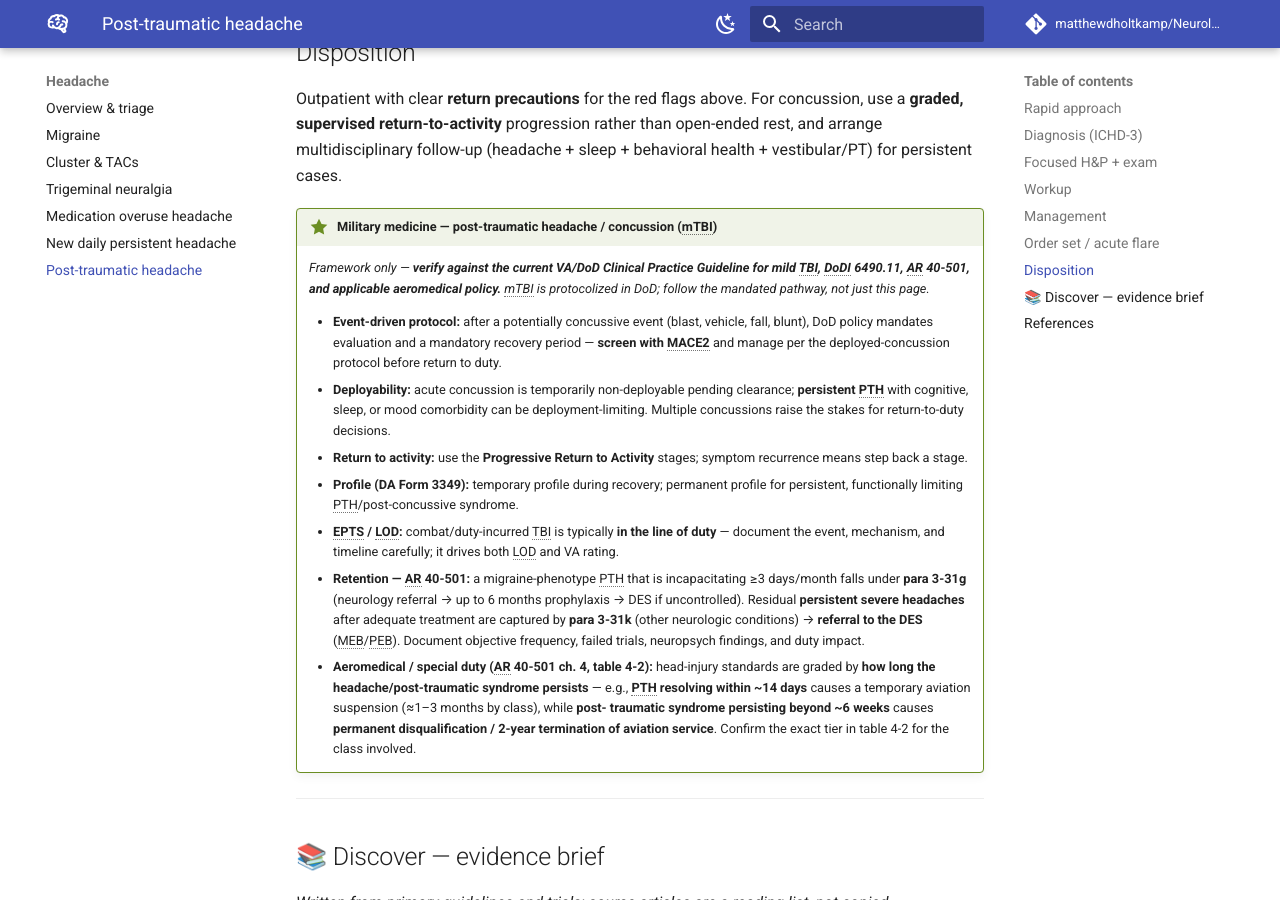
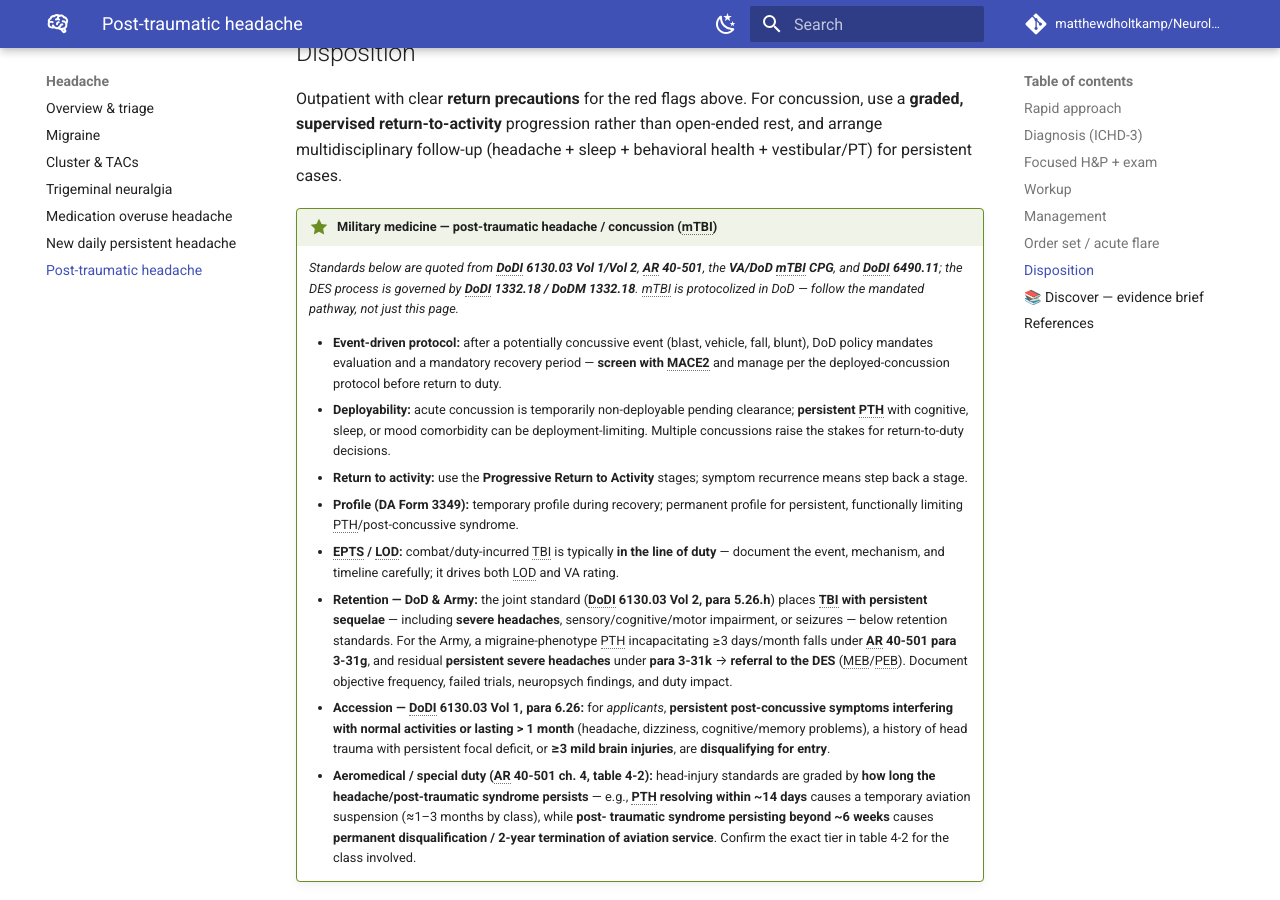
Before and after one commit to matthewdholtkamp/Neurology, an MkDocs documentation site: the page built from docs/headache/post-traumatic.md, in a window 1280 px wide and 900 px high, scrolled down 2495 px. Built offline with MkDocs 1.6.1 and Material for MkDocs 9.7.7, drawn with Linux system fonts in a browser that asks for light colours; comment, search, counter and statistics services are not loaded; some of the changed text lies outside the part shown.

Commit message:
Add DoD-wide joint standards (DoDI 6130.03) to military boxes
User provided the current (2026) joint standards. Layered them above the Army reg:
- Retention DoDI 6130.03 Vol 2: headache 5.26.g ("frequent incapacitating attacks";
  AR 40-501 3-31g supplies the >=3 days/month number), TBI sequelae 5.26.h, diplopia
  5.4.e (identical to AR 40-501 3-7b).
- Accession DoDI 6130.03 Vol 1: headache history 6.26.e, cluster 6.26.g, post-
  concussive >1 month 6.26.k, vestibular/Meniere/recurrent vertigo 6.5 (a hard stop
  for applicants), current/recurrent diplopia 6.5.
- Deployability primer: added the DoD accession-vs-retention two-tier framework and
  the DES manuals (DoDM 1332.18 Vol 1 Processes 2023 / Vol 2 QA 2024).
Updated intro caveats and dated verified notes across migraine, cluster, diplopia,
dizziness, post-traumatic, and the primer.

Co-Authored-By: Claude Opus 4.8 <noreply@anthropic.com>

```diff
--- a/docs/headache/post-traumatic.md
+++ b/docs/headache/post-traumatic.md
@@ -90,9 +90,9 @@ multidisciplinary follow-up (headache + sleep + behavioral health + vestibular/P
 cases.
 
 !!! military "Military medicine — post-traumatic headache / concussion (mTBI)"
-    *Framework only — **verify against the current VA/DoD Clinical Practice Guideline for
-    mild TBI, DoDI 6490.11, AR 40-501, and applicable aeromedical policy.** mTBI is protocolized
-    in DoD; follow the mandated pathway, not just this page.*
+    *Standards below are quoted from **DoDI 6130.03 Vol 1/Vol 2**, **AR 40-501**, the **VA/DoD mTBI
+    CPG**, and **DoDI 6490.11**; the DES process is governed by **DoDI 1332.18 / DoDM 1332.18**.
+    mTBI is protocolized in DoD — follow the mandated pathway, not just this page.*
 
     - **Event-driven protocol:** after a potentially concussive event (blast, vehicle, fall,
       blunt), DoD policy mandates evaluation and a mandatory recovery period — **screen with
@@ -106,11 +106,16 @@ cases.
       persistent, functionally limiting PTH/post-concussive syndrome.
     - **EPTS / LOD:** combat/duty-incurred TBI is typically **in the line of duty** — document
       the event, mechanism, and timeline carefully; it drives both LOD and VA rating.
-    - **Retention — AR 40-501:** a migraine-phenotype PTH that is incapacitating ≥3 days/month
-      falls under **para 3-31g** (neurology referral → up to 6 months prophylaxis → DES if
-      uncontrolled). Residual **persistent severe headaches** after adequate treatment are captured
-      by **para 3-31k** (other neurologic conditions) → **referral to the DES** (MEB/PEB). Document
-      objective frequency, failed trials, neuropsych findings, and duty impact.
+    - **Retention — DoD & Army:** the joint standard (**DoDI 6130.03 Vol 2, para 5.26.h**) places
+      **TBI with persistent sequelae** — including **severe headaches**, sensory/cognitive/motor
+      impairment, or seizures — below retention standards. For the Army, a migraine-phenotype PTH
+      incapacitating ≥3 days/month falls under **AR 40-501 para 3-31g**, and residual **persistent
+      severe headaches** under **para 3-31k** → **referral to the DES** (MEB/PEB). Document objective
+      frequency, failed trials, neuropsych findings, and duty impact.
+    - **Accession — DoDI 6130.03 Vol 1, para 6.26:** for *applicants*, **persistent post-concussive
+      symptoms interfering with normal activities or lasting > 1 month** (headache, dizziness,
+      cognitive/memory problems), a history of head trauma with persistent focal deficit, or **≥3
+      mild brain injuries**, are **disqualifying for entry**.
     - **Aeromedical / special duty (AR 40-501 ch. 4, table 4-2):** head-injury standards are graded
       by **how long the headache/post-traumatic syndrome persists** — e.g., **PTH resolving within
       ~14 days** causes a temporary aviation suspension (≈1–3 months by class), while **post-
@@ -154,6 +159,6 @@ cases.
 
 *Verified July 2026: DoDI 6490.11 (mandates MACE screening across the Services), MACE2, the 2021
 VA/DoD mTBI CPG, and the 6-stage Progressive Return to Activity framework are current and correctly
-characterized. Retention (AR 40-501, 27 June 2019, para 3-31g/k) and the graded aviation head-injury
-standards (ch. 4, table 4-2) are quoted from that edition — confirm the exact table-4-2 tier and any
-newer edition at sign-off.*
+characterized. Retention/accession standards are quoted from DoDI 6130.03 Vol 2 (5.26.h) / Vol 1
+(6.26) and AR 40-501 (3-31g/k); the graded aviation head-injury standards are AR 40-501 ch. 4,
+table 4-2 — confirm the exact table-4-2 tier at sign-off.*
```
Also changed, not shown: docs/diplopia/index.md (+10 -6 lines), docs/dizziness/index.md (+13 -7 lines), docs/headache/cluster-tac.md (+11 -7 lines), docs/headache/migraine.md (+16 -10 lines), docs/military/deployability.md (+14 -6 lines).
